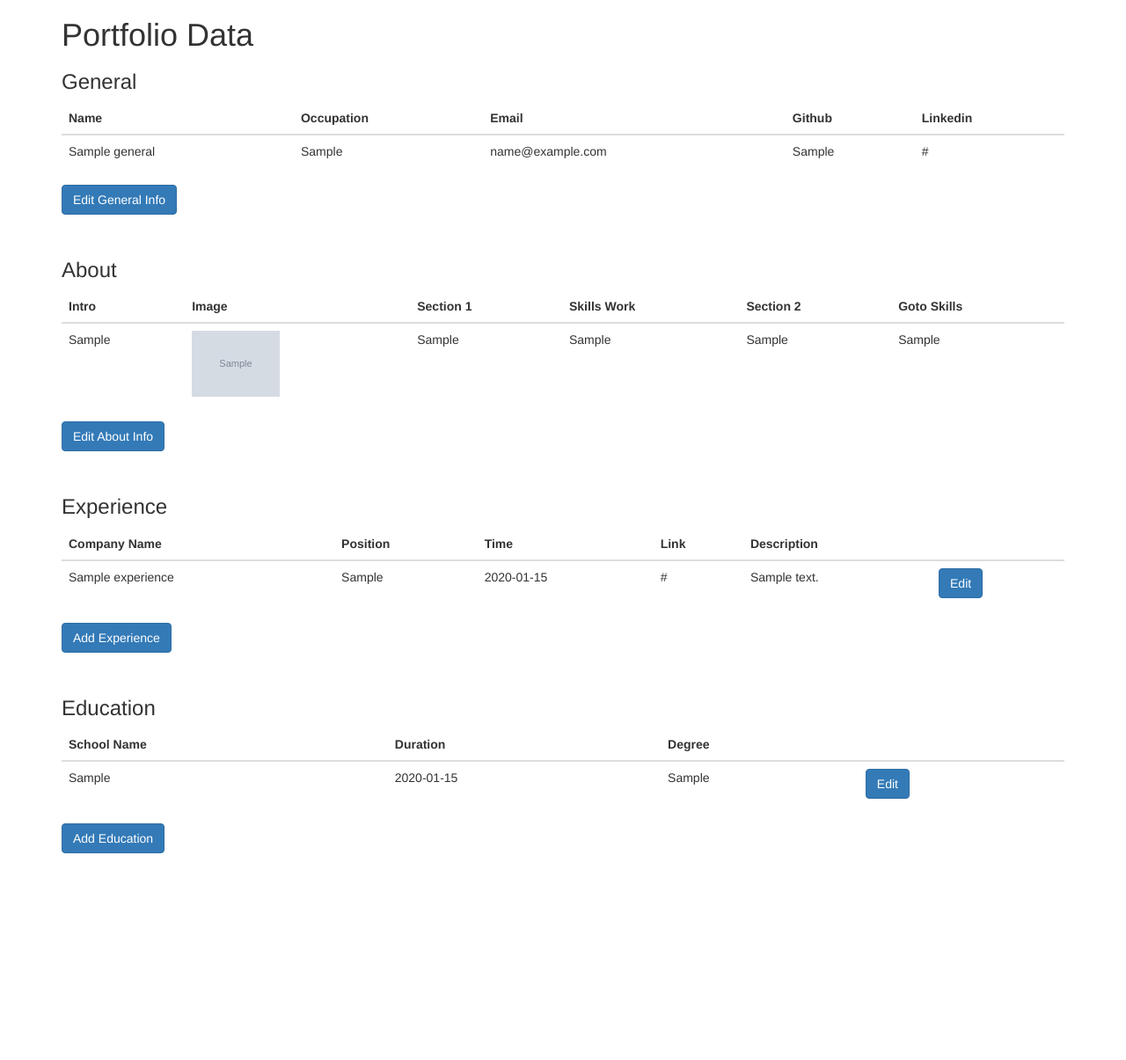
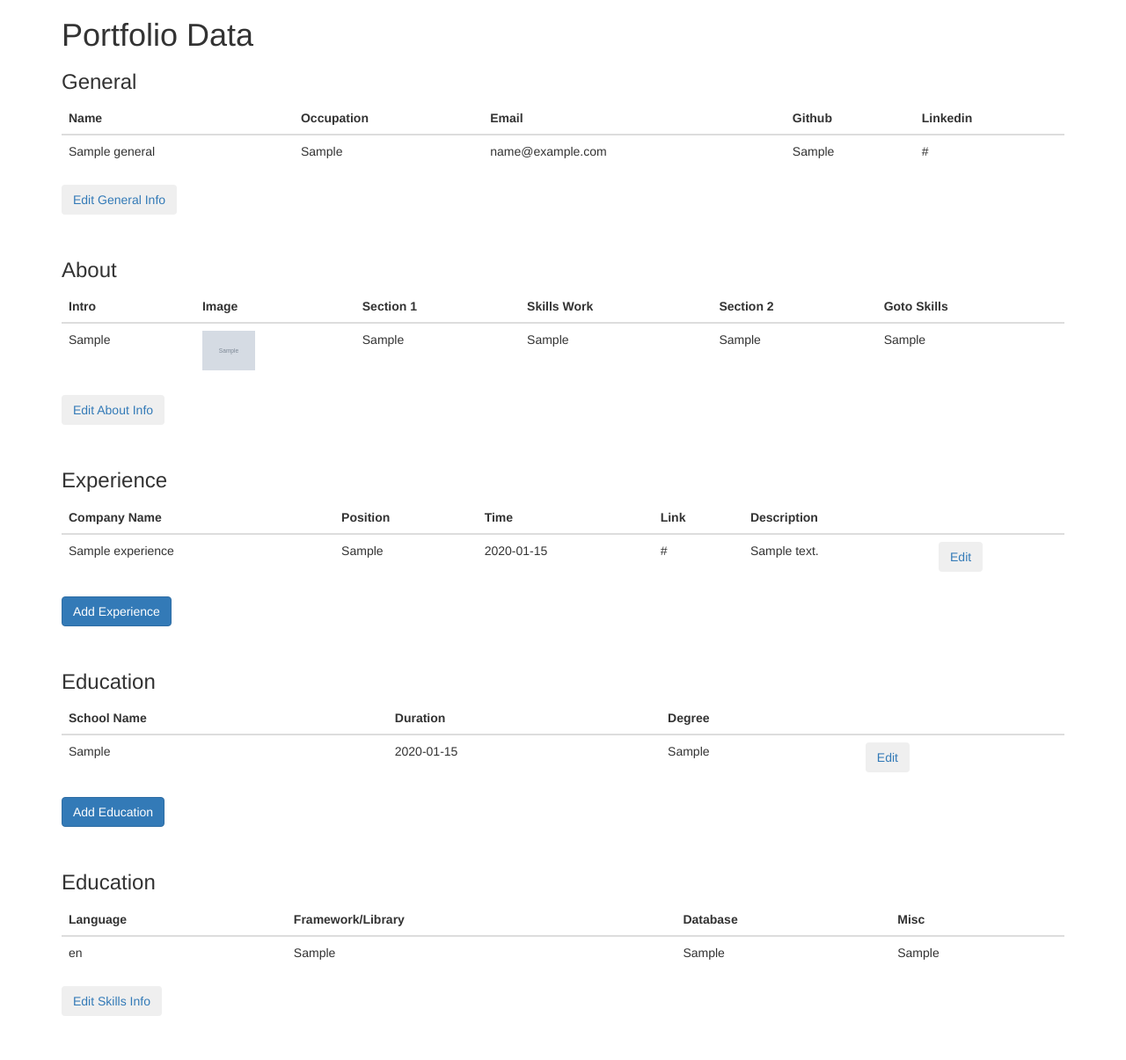
Before and after one commit to phamtony/api-portfolio, a Flask app: page / in a window 1280 px wide. Shown: the whole page at 88% size. Before the commit the page ends 970 px from the top, so only its background shows below. Run offline with Flask 2, Linux system fonts and the light colour scheme; tables that the repository leaves empty hold one stand-in row (values such as "Sample post"); grey boxes marked "Sample" are stand-in pictures; some libraries are stand-ins or nearby versions.

Commit message:
set up all the adds and edits for portfolio. Seperated templates for better readability

```diff
--- a/main.py
+++ b/main.py
@@ -4,8 +4,8 @@ from flask_ckeditor import CKEditor
 from datetime import date
 import os
 
-from model import db, General, About, Experience, Education
-from forms import GeneralForm, AboutForm, ExperienceForm, EducationForm
+from model import db, General, About, Experience, Education, Skills
+from forms import GeneralForm, AboutForm, ExperienceForm, EducationForm, SkillsForm
 
 UPLOAD_FOLDER = './static/images/'
 
@@ -33,7 +33,8 @@ def home():
     about = About.query.get(user_id)
     experiences = Experience.query.all()
     education = Education.query.all()
-    return render_template("index.html", general_info=general, about_info=about, experiences=experiences, education_list=education)
+    skills = Skills.query.get(user_id)
+    return render_template("index.html", general_info=general, about_info=about, experiences=experiences, education_list=education, skills=skills)
 
 
 @app.route("/general", methods=["GET", "POST"])
@@ -163,5 +164,83 @@ def add_education():
     return render_template("education.html", form=form)
 
 
+@app.route('/experience/<int:id>', methods=["GET", "POST"])
+def edit_experience(id):
+    experience = Experience.query.get(id)
+    edit_experience = ExperienceForm(
+        name=experience.name,
+        position=experience.position,
+        time=experience.time,
+        link=experience.link,
+        description=experience.description,
+    )
+    if edit_experience.validate_on_submit():
+        experience.name = edit_experience.name.data
+        experience.position = edit_experience.position.data
+        experience.time = edit_experience.time.data
+        experience.link = edit_experience.link.data
+        experience.description = edit_experience.description.data
+        db.session.commit()
+        return redirect(url_for("home"))
+
+    return render_template("experience.html", form=edit_experience)
+
+
+@app.route('/education/<int:id>', methods=["GET", "POST"])
+def edit_education(id):
+    education = Education.query.get(id)
+    edit_education = EducationForm(
+        school=education.school,
+        time=education.time,
+        degree=education.degree,
+    )
+    if edit_education.validate_on_submit():
+        education.school = edit_education.school.data
+        education.time = edit_education.time.data
+        education.degree = edit_education.degree.data
+        db.session.commit()
+        return redirect(url_for("home"))
+
+    return render_template("education.html", form=edit_education)
+
+
+@app.route("/skills", methods=["GET", "POST"])
+def skills():
+    form = SkillsForm()
+    if request.method == "POST" and form.validate_on_submit():
+        new_skills = Skills(
+            language=form.language.data,
+            framework_library=form.framework_library.data,
+            database=form.database.data,
+            misc=form.misc.data,
+        )
+        db.session.add(new_skills)
+        db.session.commit()
+        return redirect(url_for("home"))
+
+    return render_template("skills.html", form=form)
+
+
+@app.route("/edit-skills", methods=["GET", "POST"])
+def edit_skills():
+    skills_info = Skills.query.get(user_id)
+    edit_skills = SkillsForm(
+        language=skills_info.language,
+        framework_library=skills_info.framework_library,
+        database=skills_info.database,
+        misc=skills_info.misc,
+    )
+
+    if edit_skills.validate_on_submit():
+        skills_info.language = edit_skills.language.data
+        skills_info.framework_library = edit_skills.framework_library.data
+        skills_info.database = edit_skills.database.data
+        skills_info.misc = edit_skills.misc.data
+        db.session.commit()
+        return redirect(url_for("home"))
+
+    return render_template("skills.html", form=edit_skills)
+
+
 if __name__ == "__main__":
     app.run(host='0.0.0.0', port=5000)
--- a/templates/about.html
+++ b/templates/about.html
@@ -12,7 +12,7 @@
                     <p>Image: <img src="/static/images/{{ image }}" alt=""></p>
                 {% endif %}
                 {{ wtf.quick_form(form, novalidate=True, button_map={"submit": "primary"}) }}
-                <p><a href="{{ url_for('home') }}">Go Back</a></p>
+                <a href="{{ url_for('home') }}"><button type="button" class="btn btn-default">Go Back</button></a>
             </div>
         </div>
     </div>
--- a/templates/education.html
+++ b/templates/education.html
@@ -9,7 +9,7 @@
             <div class="col-12">
                 <h1>Education Info</h1>
                 {{ wtf.quick_form(form, novalidate=True, button_map={"submit": "primary"}) }}
-                <p><a href="{{ url_for('home') }}">Go Back</a></p>
+                <a href="{{ url_for('home') }}"><button type="button" class="btn btn-default">Go Back</button></a>
             </div>
         </div>
     </div>
--- a/templates/experience.html
+++ b/templates/experience.html
@@ -11,7 +11,7 @@
                 {{ ckeditor.load() }}
                 {{ ckeditor.config(name='body') }}
                 {{ wtf.quick_form(form, novalidate=True, button_map={"submit": "primary"}) }}
-                <p><a href="{{ url_for('home') }}">Go Back</a></p>
+                <a href="{{ url_for('home') }}"><button type="button" class="btn btn-default">Go Back</button></a>
             </div>
         </div>
     </div>
--- a/templates/general.html
+++ b/templates/general.html
@@ -9,7 +9,7 @@
             <div class="col-12">
                 <h1>General Info</h1>
                 {{ wtf.quick_form(form, novalidate=True, button_map={"submit": "primary"}) }}
-                <p><a href="{{ url_for('home') }}">Go Back</a></p>
+                <a href="{{ url_for('home') }}"><button type="button" class="btn btn-default">Go Back</button></a>
             </div>
         </div>
     </div>
--- a/templates/includes/about_data.html
+++ b/templates/includes/about_data.html
@@ -14,7 +14,7 @@
         <tbody>
         <tr>
             <td>{{ about_info.intro }}</td>
-            <td><img style="width: 100px;" src="/static/images/{{ about_info.image }}" alt=""></td>
+            <td><img style="max-width: 60px;" src="/static/images/{{ about_info.image }}" alt=""></td>
             <td>{{ about_info.section_one }}</td>
             <td>{{ about_info.skills_work }}</td>
             <td>{{ about_info.section_two }}</td>
@@ -23,7 +23,7 @@
         </tbody>
     </table>
 
-    <a href="{{ url_for('edit_about') }}"><button type="button" class="btn btn-primary">Edit About Info</button></a>
+    <a href="{{ url_for('edit_about') }}"><button type="button" class="btn btn-light">Edit About Info</button></a>
 {% else %}
     <a href="{{ url_for('about') }}"><button type="button" class="btn btn-primary">Add About Info</button></a>
 {% endif %}
--- a/templates/includes/education_data.html
+++ b/templates/includes/education_data.html
@@ -22,7 +22,7 @@
                 {{ education.degree }}
             </td>
         <td>
-            <a href=""><button type="button" class="btn btn-primary">Edit</button></a>
+            <a href="{{ url_for('edit_education', id=education.id) }}"><button type="button" class="btn btn-light">Edit</button></a>
         </td>
         </tr>
     {% endfor %}
--- a/templates/includes/experience_data.html
+++ b/templates/includes/experience_data.html
@@ -30,7 +30,7 @@
                 {{ experience.description|safe }}
             </td>
         <td>
-            <a href=""><button type="button" class="btn btn-primary">Edit</button></a>
+            <a href="{{ url_for('edit_experience', id=experience.id) }}"><button type="button" class="btn btn-light">Edit</button></a>
         </td>
         </tr>
     {% endfor %}
--- a/templates/includes/general_data.html
+++ b/templates/includes/general_data.html
@@ -19,4 +19,4 @@
     </tr>
     </tbody>
 </table>
-<a href="{{ url_for('edit_general') }}"><button type="button" class="btn btn-primary">Edit General Info</button></a>
+<a href="{{ url_for('edit_general') }}"><button type="button" class="btn btn-light">Edit General Info</button></a>
--- /dev/null
+++ b/templates/includes/skills_data.html
@@ -0,0 +1,25 @@
+{% if skills %}
+    <table class="table">
+        <thead>
+        <tr>
+            <th>Language</th>
+            <th>Framework/Library</th>
+            <th>Database</th>
+            <th>Misc</th>
+        </tr>
+        </thead>
+
+        <tbody>
+        <tr>
+            <td>{{ skills.language }}</td>
+            <td>{{ skills.framework_library }}</td>
+            <td>{{ skills.database }}</td>
+            <td>{{ skills.misc }}</td>
+        </tr>
+        </tbody>
+    </table>
+
+    <a href="{{ url_for('edit_skills') }}"><button type="button" class="btn btn-light">Edit Skills Info</button></a>
+{% else %}
+    <a href="{{ url_for('skills') }}"><button type="button" class="btn btn-primary">Add Skills Info</button></a>
+{% endif %}
--- a/templates/index.html
+++ b/templates/index.html
@@ -3,7 +3,7 @@
 {% block title %}Portfolio Data{% endblock %}
 
 {% block content %}
-    <div class="container">
+    <div class="container" style="margin-bottom: 50px;">
         <div class="row">
             <div class="col-xs-12">
                 <h1>Portfolio Data</h1>
@@ -21,13 +21,14 @@
                     <h3 style="margin-top: 50px;">Education</h3>
                     {% include'/includes/education_data.html' %}
 
+                    <h3 style="margin-top: 50px;">Education</h3>
+                    {% include'/includes/skills_data.html' %}
                 {% else %}
                     <a href="{{ url_for('general') }}"><button type="button" class="btn btn-primary">Add General Info</button></a>
                 {% endif %}
 
             </div>
         </div>
-
     </div>
 
 {% endblock %}
```
Also changed, not shown: forms.py (+8 -0 lines), model.py (+9 -0 lines), templates/skills.html (+16 -0 lines), static/images/logo-black.png (added).
